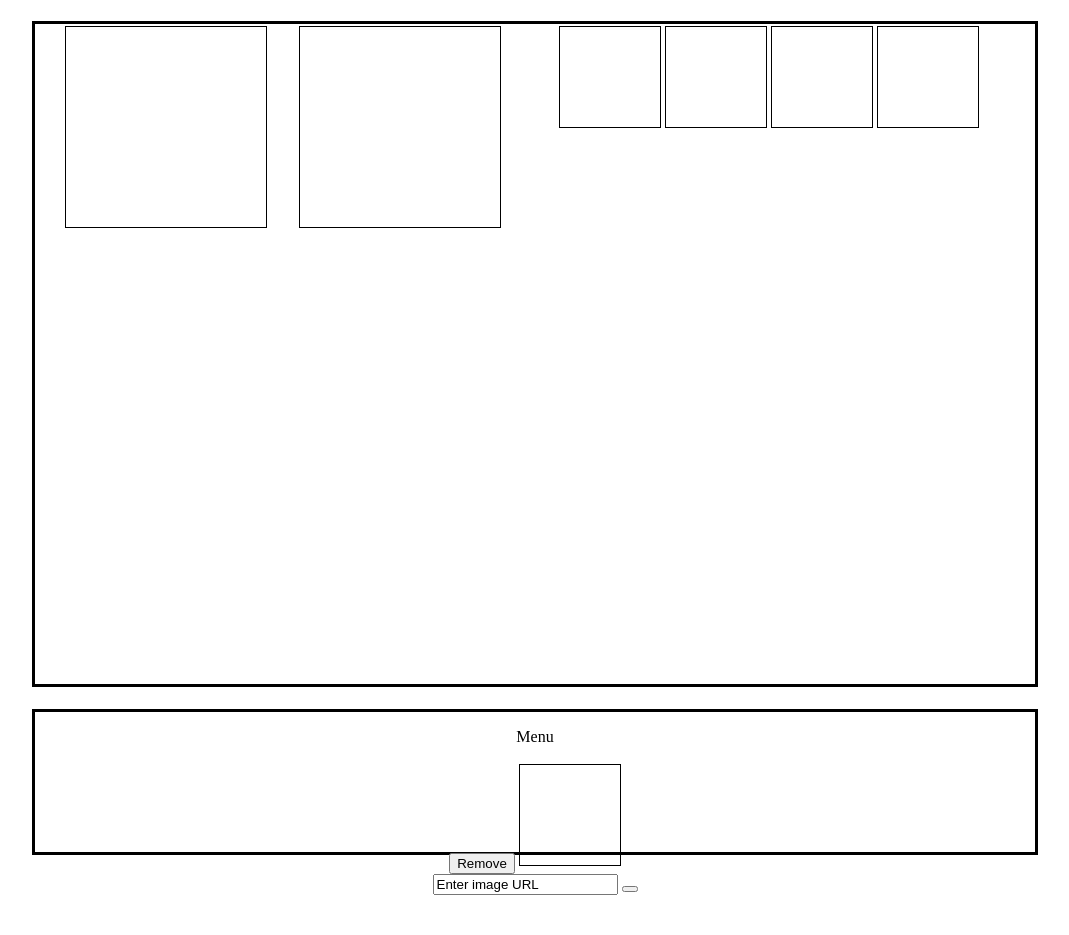
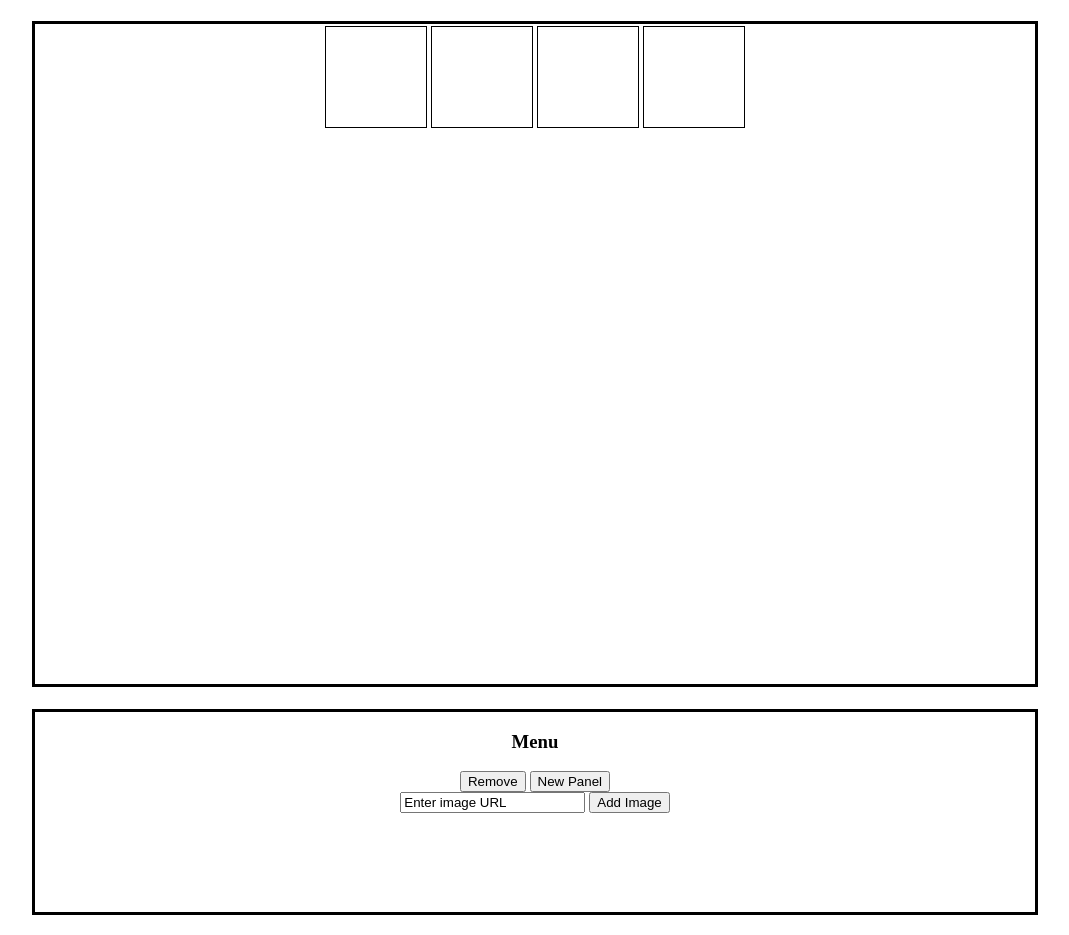
Before and after one commit to dominic-taylor/personal-project, a website: page index.html in a window 1280 px wide. Shown: the part 61-996 px from the top of the page, without its empty margins (105-1174 px from the left). Before the commit the page ends 956 px from the top, so only its background shows below. Drawn offline with nearby package versions, Linux system fonts and the light colour scheme.

Commit message:
Add new panel (no events attachable) by button click

```diff
--- a/index.css
+++ b/index.css
@@ -2,7 +2,6 @@ main {
   text-align: center;
 }
 #wrapper {
-  display:block;
   width: 100%;
 }
 #page {
@@ -15,7 +14,7 @@ main {
 
 #menu {
   display: block;
-  height: 140px;
+  height: 200px;
   width: 1000px;
   border: 3px solid #000000;
   margin: 20px auto;
--- a/index.html
+++ b/index.html
@@ -10,8 +10,7 @@
   </head>
   <body>
     <main>
-
-        <h1>ComiCapp</h1>
+      <h1>ComiCapp</h1>
       <div id="wrapper">
 
         <div id='page'>
@@ -19,21 +18,21 @@
           <div id='panel-2' class='panel' ></div>
           <div id='panel-3' class='panel' ></div>
           <div id='panel-4' class='panel' ></div>
-          <div id='panel-6' class='big-panel' ></div>
-          <div id='panel-7' class='big-panel' ></div>
+          <!-- <div id='panel-6' class='big-panel' ></div>
+          <div id='panel-7' class='big-panel' ></div> -->
         </div> <!-- end page -->
 
         <div id='menu'>
 
-          <p>Menu</p>
+          <h3>Menu</h3>
 
-          <button id='menu-btn' onclick="destroyPanel()">Remove</button>
-
-          <div id='new-panel' class='panel'></div>
+          <button class='menu-btn' onclick="destroyPanel()">Remove</button>
+          <button class='menu-btn' onclick='newPanel()'>New Panel</button>
+          <!-- <div id='panel' class='panel'></div> -->
 
            <form>
-                <input type="text" id="image-url" name="imageurl" value="Enter image URL">
-                <button id="submit-image" value="Add Image">
+                <input type="text" id="image-url" name="imageurl" value="Enter image URL" onclick="this.select()">
+                <button id="submit-image">Add Image</button>
             </form>
 
         </div> <!-- end menu -->
--- a/index.js
+++ b/index.js
@@ -9,7 +9,11 @@ function destroyPanel(event) {
 }
 
 function markActivePanel(event) {
+
     $('.panel-active').removeClass('panel-active')
+    $('.ui-resizable').resizable('destroy')
+    $('.ui-draggable').draggable('destroy')
+
     $(this).addClass("panel-active")
     $(this).draggable({
       cursor: "grab"
@@ -31,7 +35,17 @@ function markActivePanel(event) {
             });
           }
     })
+
+
 }
+ function newPanel() {
+console.log('new')
+  var number = $('.panel').length
+  $("#page").append("<div id='panel-"+number+"'class='panel panel-active' ></div>")
+
+ }
+
+
 
   function addImage(event) {
     event.preventDefault()
```
